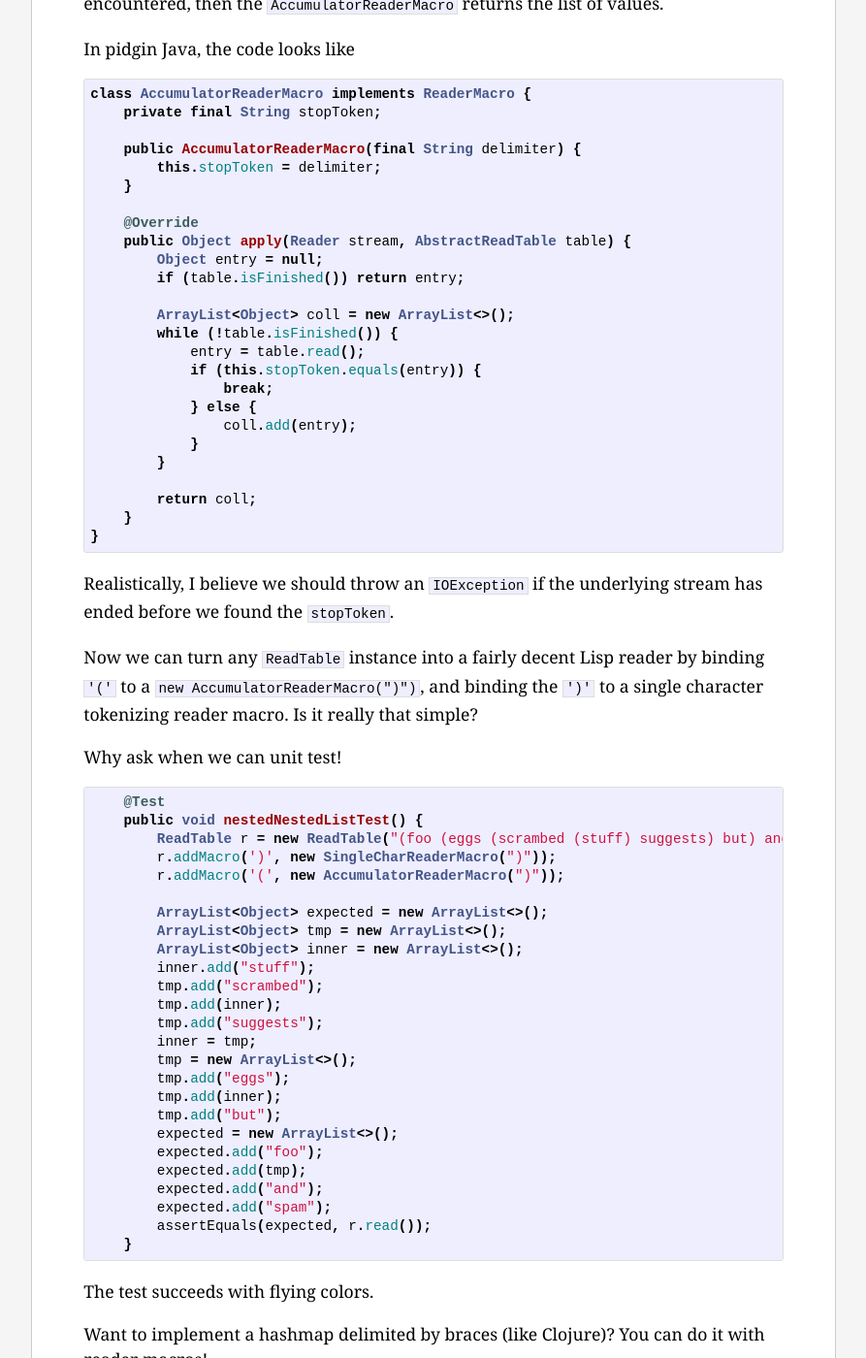
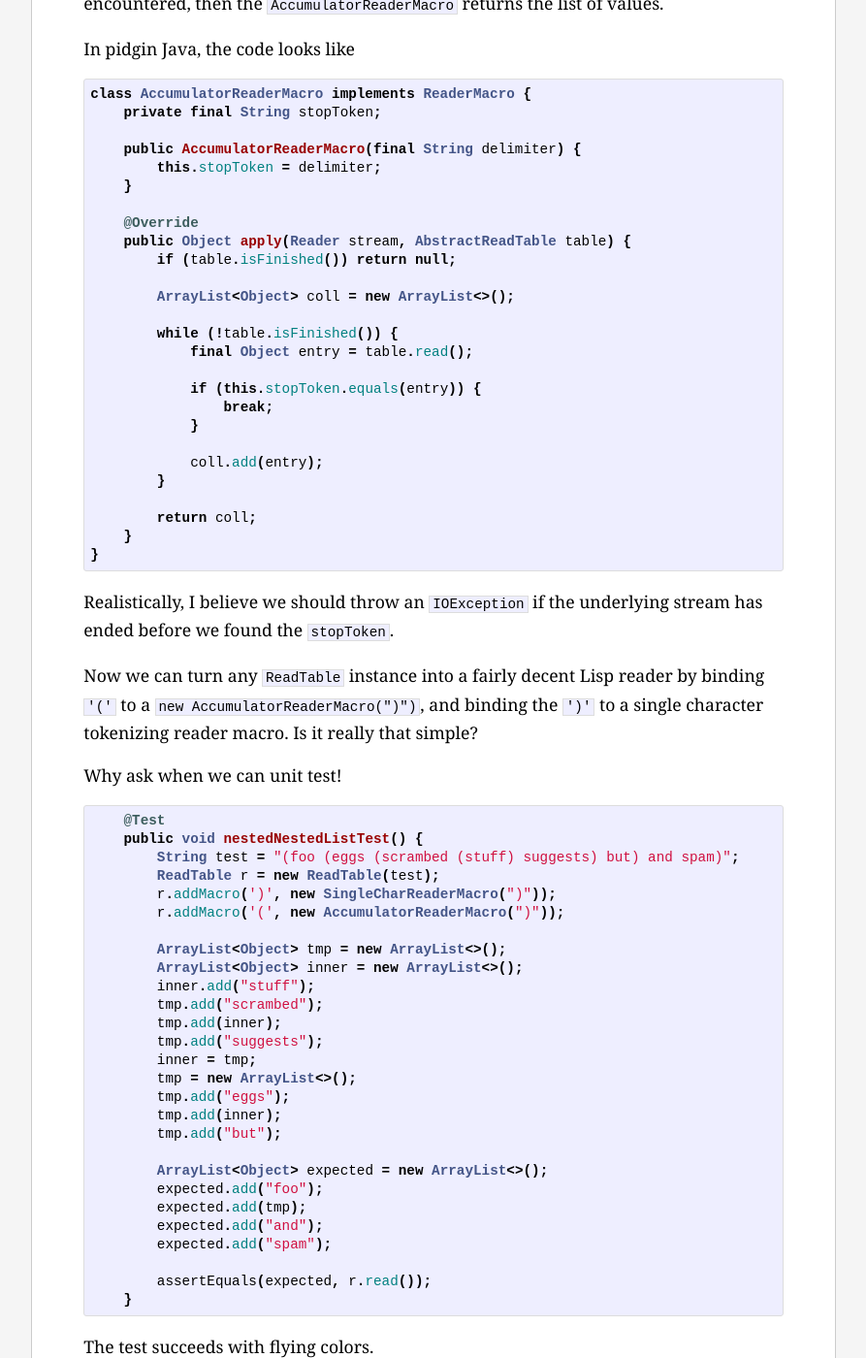
Before and after one commit to pqnelson/pqnelson.github.com, a Jekyll site: the page built from _posts/2022-12-04-make-a-lisp-reader.md, in a window 1280 px wide and 1400 px high, scrolled down 7095 px. Shown: the whole window at 97% size, without its empty margins (193-1086 px from the left). Built offline with Jekyll 4.4.1, drawn with Linux system fonts in a browser that asks for light colours; some of the changed text lies outside the part shown.

Commit message:
[typos] Fixed typos in pidgin code

````diff
--- a/_posts/2022-12-04-make-a-lisp-reader.md
+++ b/_posts/2022-12-04-make-a-lisp-reader.md
@@ -150,11 +150,11 @@
 
             char next = this.source.nextChar();
 
-            if (Character.isWhitespace(next)) {
-                continue;
-            } else if (this.macroBindings.contains(next)) {
+            if (this.macroBindings.contains(next)) {
                 ReaderMacro macro = this.macroBindings.get(next);
                 return macro.apply(this.source, this);
+            } else if (Character.isWhitespace(next)) {
+                continue;
             } else {
                 /* push `next` back into the reader, and then */
                 return buildToken();
@@ -223,13 +223,13 @@
 
             char next = this.source.nextChar();
 
-            if (Character.isWhitespace(next)) {
-                continue;
-            } else if (this.macroBindings.contains(next)) {
+            if (this.macroBindings.contains(next)) {
                 ReaderMacro macro = this.macroBindings.get(next);
                 // BUGFIX
                 Object result = macro.apply(this.source, this);
                 if (null != result) return result;
+            } else if (Character.isWhitespace(next)) {
+                continue;
             } else {
                 /* push `next` back into the reader, and then */
                 return buildToken();
@@ -267,17 +267,18 @@
 
     @Override
     public Object apply(Reader stream, AbstractReadTable table) {
-        Object entry = null;
-        if (table.isFinished()) return entry;
+        if (table.isFinished()) return null;
 
         ArrayList<Object> coll = new ArrayList<>();
+
         while (!table.isFinished()) {
-            entry = table.read();
+            final Object entry = table.read();
+
             if (this.stopToken.equals(entry)) {
                 break;
-            } else {
-                coll.add(entry);
             }
+
+            coll.add(entry);
         }
 
         return coll;
@@ -298,11 +299,11 @@
 ```java
     @Test
     public void nestedNestedListTest() {
-        ReadTable r = new ReadTable("(foo (eggs (scrambed (stuff) suggests) but) and spam)");
+        String test = "(foo (eggs (scrambed (stuff) suggests) but) and spam)";
+        ReadTable r = new ReadTable(test);
         r.addMacro(')', new SingleCharReaderMacro(")"));
         r.addMacro('(', new AccumulatorReaderMacro(")"));
 
-        ArrayList<Object> expected = new ArrayList<>();
         ArrayList<Object> tmp = new ArrayList<>();
         ArrayList<Object> inner = new ArrayList<>();
         inner.add("stuff");
````
Also changed, not shown: other parts of _posts/2022-12-04-make-a-lisp-reader.md (+3 -1 lines).
